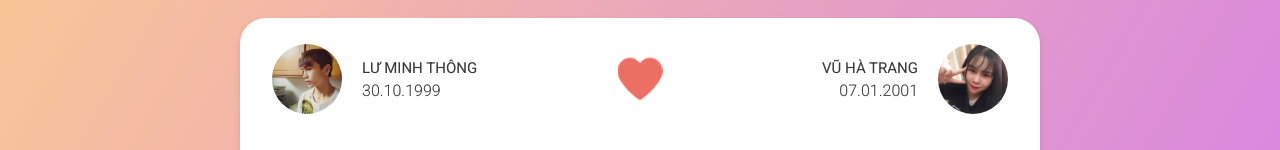
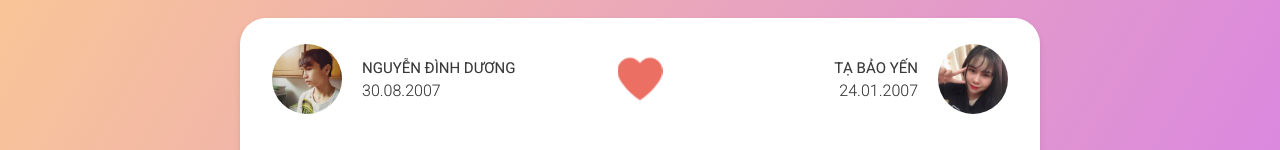
Before and after one commit to zuongpro/h5twugghf, a plain HTML site: page index.html in a window 1280 px wide. Shown: the part 240-390 px from the top of the page. Drawn offline with Linux system fonts and the light colour scheme.

Commit message:
Update index.html

```diff
--- a/index.html
+++ b/index.html
@@ -4,7 +4,7 @@
   <meta charset="UTF-8">
   <meta name="viewport" content="width=device-width, initial-scale=1.0">
   <meta http-equiv="X-UA-Compatible" content="ie=edge">
-  <meta property="og:description" content="Được thiết kế và xây dựng bởi Lu Minh Thong !!">
+  <meta property="og:description" content="Được thiết kế và xây dựng bởi Nguyễn Đình Dương!">
   <meta property="og:image" content="http://vht.luminhthong.com/img/fb_thumbnail.png">
   <link rel="stylesheet" href="style.css">
   <link rel="icon" href="/img/heart.png">
@@ -21,8 +21,8 @@
       <div class="info">
           <img src="img/thong.jpg" class="avatar">
           <div class="details">
-            <p class="name">Lư Minh Thông</p>
-            <p class="born">30.10.1999</p>
+            <p class="name">Nguyễn Đình Dương</p>
+            <p class="born">30.08.2007</p>
           </div>
         </div>
 
@@ -33,8 +33,8 @@
         <div class="info">
           <img src="img/trang.jpg" class="avatar">
           <div class="details">
-            <p class="name">Vũ Hà Trang</p>
-            <p class="born">07.01.2001</p>
+            <p class="name">Tạ Bảo Yến</p>
+            <p class="born">24.01.2007</p>
           </div>
         </div>
     </div>
```
